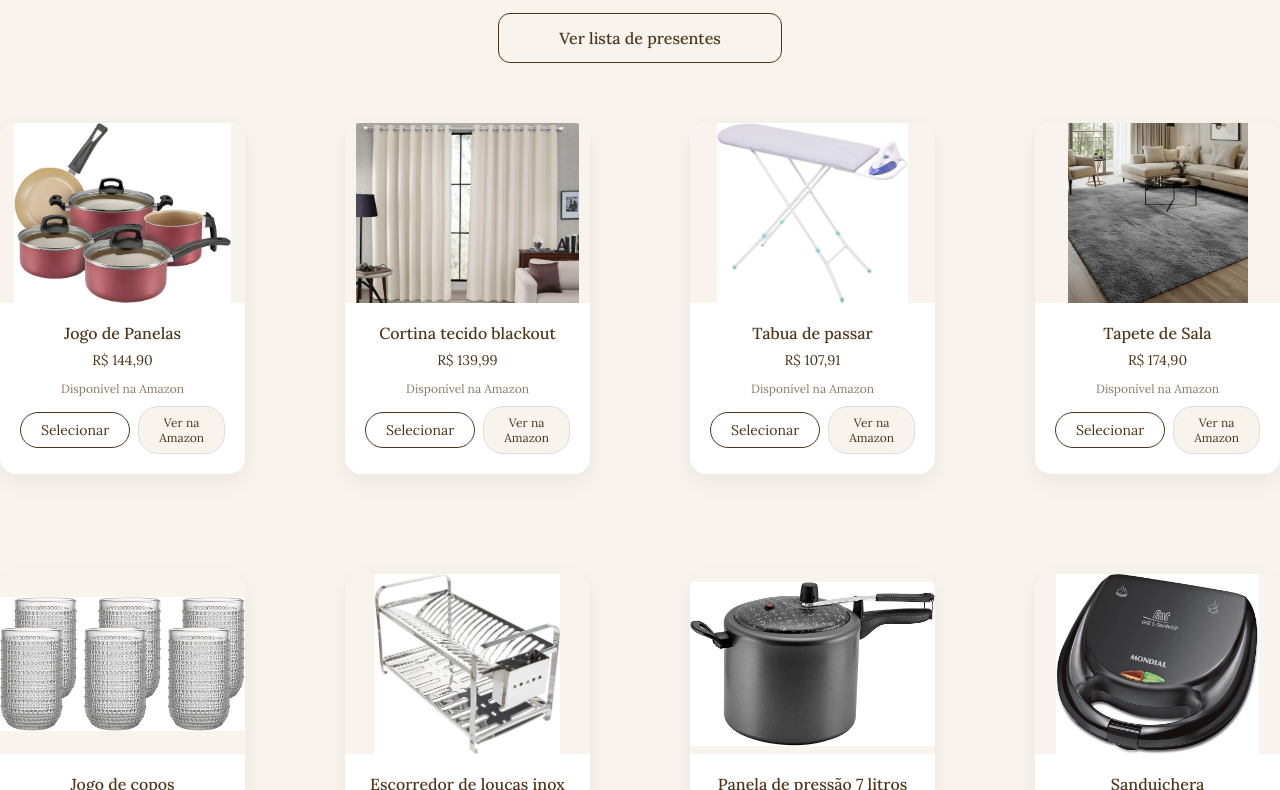
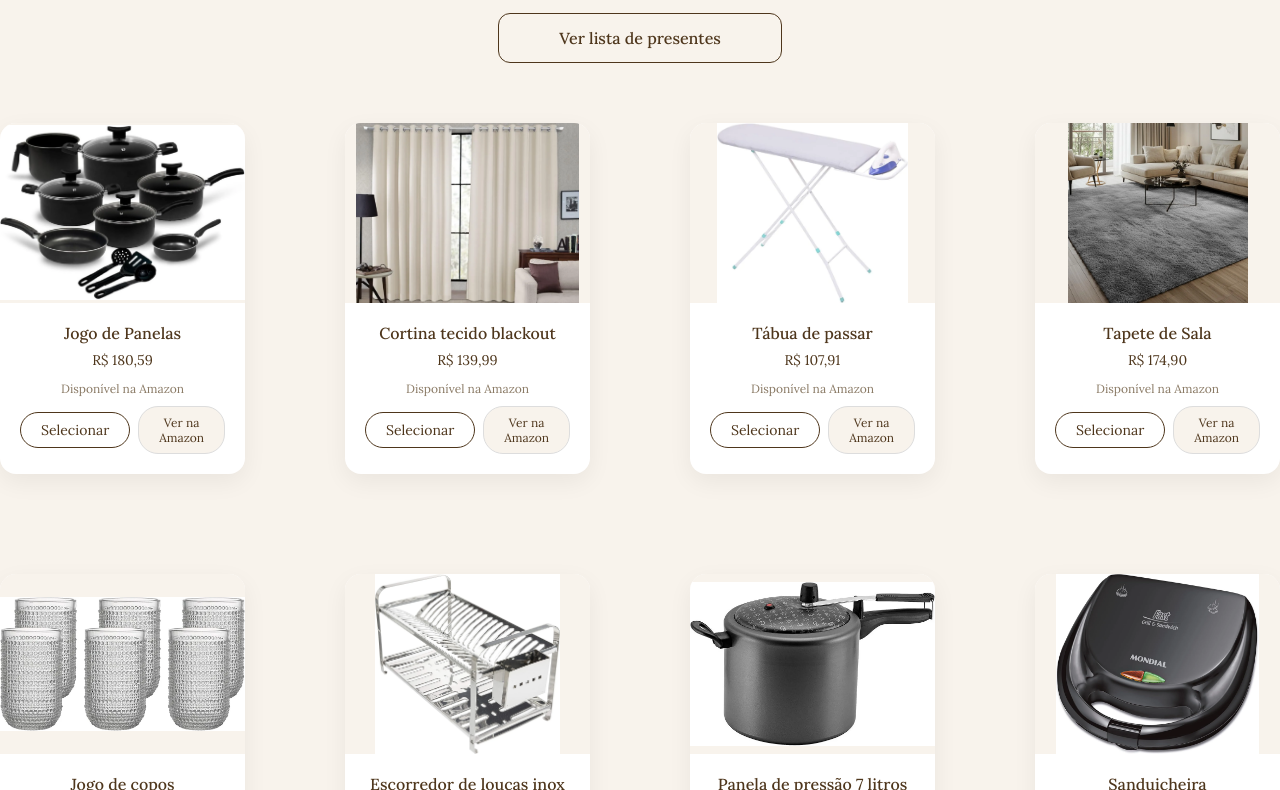
Before and after one commit to Israel-ops-cmd/cha-casanova, a React (Vite) app: page / in a window 1280 px wide. Shown: the part 1030-1820 px from the top of the page. Built offline with nearby package versions, Linux system fonts and the light colour scheme; no server answers; a web font is replaced by a local one.

Commit message:
doing backend

```diff
--- a/src/components/giftsSession/index.tsx
+++ b/src/components/giftsSession/index.tsx
@@ -1,4 +1,4 @@
-import React from "react"
+import React, { useEffect, useState } from "react"
 import {
   Container,
   FirstPart,
@@ -15,141 +15,126 @@ import {
   ButtonGroup,
   SelectButton,
   AmazonButton,
+  Overlay,
+  Modal,
+  ModalInput,
+  ModalButtons,
+  ConfirmButton,
+  CancelButton,
 } from "./style"
 
-import panela from "../../assets/jogo-de-panelas.webp"
+import panela from "../../assets/jogodepanelas.webp"
 import cortina from "../../assets/cortina.webp"
 import tabuadepassar from "../../assets/tabuadepassar.webp"
-import tapetedesala from '../../assets/tapetedesala.webp'
-import jogodecopos from '../../assets/jogodecopos (2).webp'
-import escorredor from '../../assets/escorredordelouças.webp'
-import panelapressao from '../../assets/paneladepressao.webp'
-import sanduichera from '../../assets/sanduichera.webp'
-import lixeira from '../../assets/lixeira.webp'
-import ferro from '../../assets/ferro.webp'
-import kitfrigideira from '../../assets/kitfrigideira.webp'
-import varal from '../../assets/varalportatil.webp'
-import espremedor from '../../assets/espremedor.webp'
+import tapetedesala from "../../assets/tapetedesala.webp"
+import jogodecopos from "../../assets/jogodecopos (2).webp"
+import escorredor from "../../assets/escorredordelouças.webp"
+import panelapressao from "../../assets/paneladepressao.webp"
+import sanduichera from "../../assets/sanduichera.webp"
+import lixeira from "../../assets/lixeira.webp"
+import ferro from "../../assets/ferro.webp"
+import kitfrigideira from "../../assets/kitfrigideira.webp"
+import varal from "../../assets/varalportatil.webp"
+import espremedor from "../../assets/espremedor.webp"
 
 type Gift = {
   id: number
   title: string
   price: string
-  image: string,
+  image: string
   amazonLink: string
 }
 
+const SHEET_MONKEY_URL =
+  "https://api.sheetmonkey.io/form/6SwjeFH488SpZQsJTBedD4"
+
+const SCRIPT_URL =
+  "https://script.google.com/macros/s/AKfycbxXKqycLDFYH0YMCIM6nTKcKNi0KTyNR3s9xm8aX35fNoWMdyGBEbEBmMOdpiE-XTjA/exec"
+
 const gifts: Gift[] = [
-  {
-    id: 1,
-    title: "Jogo de Panelas",
-    price: "R$ 144,90",
-    image: panela,
-    amazonLink: "https://www.amazon.com.br/Panelas-Antiaderente-Alum%C3%ADnio-Premium-Esp%C3%A1tula/dp/B0DFMY4QHB/ref=sr_1_1_sspa?__mk_pt_BR=%C3%85M%C3%85%C5%BD%C3%95%C3%91&crid=XJU38UOLSFLT&dib=eyJ2IjoiMSJ9.tYFpmRZzcbnete97x-NbudZwYf-4FYdg1qOxEq-_HNClqfNQg7gwljl9Nev4vcZ8bRLsi9PBQzZDZt4Us5MjkUwQwEM9REHBh_PjZGVOSm6aT1iw1Cf-eAt1Evoj9XbpxKAeKOtRTcqwrAMbczfuP0xbq5vrPOMZ1GC63SBW9o1tBUrc7Dqaf8H1-BPgs5RW9sNCl01uooD-NPIRy6kPD3bx9XcpMqYPa0T4b-DXWw-JHMdaWaUIPZBjojwBEc3nDVohlDpAQI3E0kqSBRpPk0OmBDxy3zqRNX1wpT9PqeE.d4a8m3ZQiaeE0wCC2R7_gV3Yjnb_3LcJiS7-tqUq0uA&dib_tag=se&keywords=jogo%2Bde%2Bpanelas&qid=1767787295&sprefix=jogo%2Bde%2Bpanelas%2Caps%2C319&sr=8-1-spons&ufe=app_do%3Aamzn1.fos.6a09f7ec-d911-4889-ad70-de8dd83c8a74&sp_csd=d2lkZ2V0TmFtZT1zcF9hdGY&th=1"
-  },
-  {
-    id: 2,
-    title: "Cortina tecido blackout",
-    price: "R$ 139,99",
-    image: cortina,
-    amazonLink: "https://www.amazon.com.br/Cortina-Tecido-Blackout-Corta-Palha/dp/B09Y6RR43P/ref=sr_1_5?__mk_pt_BR=%C3%85M%C3%85%C5%BD%C3%95%C3%91&crid=2UT5UXYM9T0WC&dib=eyJ2IjoiMSJ9.MpovUiYhw4Up2j_9t2Dc86XYbWe74eoIySA8cf99g1hqZfaKfSEPjIqbToU_a0WsdbkzvJ9irRQK0up6_XdYzfvRN0ry7tSxPR22Aw80WApiWQuAdLudxJGG42P_qU42hA89MpI-K2snjlsVobXzkhfCW8PVIKDVa8gwmuvPrsLnfwpv6R9i04Xrwls7YEjXwoRP6rv2oomc0MPqKMIv_CAye0Q_i9pFdIOogL4vUMc128FXNrMYZkyfgsH3gZjr4uEKWwDyi0fb_wK-nzbCfcDQQOVeZOKsgTBJTcXNvqs.bh8iRKJlLQD5jb7UvTD__-Nxg5uT9RnZkw0_8Uy3WrA&dib_tag=se&keywords=cortina%2Btecido%2Bblackout&qid=1767787609&sprefix=cortinas%2Btecido%2Bblaclout%2Caps%2C275&sr=8-5&ufe=app_do%3Aamzn1.fos.a492fd4a-f54d-4e8d-8c31-35e0a04ce61e&th=1"
-  },
-  {
-    id: 3,
-    title: "Tabua de passar",
-    price: "R$ 107,91",
-    image: tabuadepassar,
-    amazonLink: "https://www.amazon.com.br/Tabua-Passar-Roupa-Tecido-T%C3%A9rmico/dp/B0CGXZ6XM8/ref=sr_1_8?__mk_pt_BR=%C3%85M%C3%85%C5%BD%C3%95%C3%91&crid=73ZQIMG6HZ9F&dib=eyJ2IjoiMSJ9.DDHJAoZQyHYjpj4Rlnm3OKZ2FlQ7-3w9AqQjElcAPfQggCBYIMhEplqFJkyCHCP4hmRR0RP_m10d5e9U390SHzTUeRPYd0sX0TzBwPNrxaiKSsUKmPdaovLkktK0zEVbFrX-U5CzRCsKPuafPdrgUurXv0N76mM2Z07si_RA_8wFdl5xU8EiCSJPiSFcgePqUpDnWsuTTmP_fsgEohM1AJ1_GcS8pmRYvK6JQ21yEdVrrfzAP7WiFJhOn7rOL0gwb-cL4tIzoXrrnTyicqZ6dHC8vi5ePj7YrB3E6rah4E4.BgCcsKLDeukqRvrfcjmayNy4MFwrShv_Rd7z1uMXlcA&dib_tag=se&keywords=tabua+de+passar&qid=1767787808&sprefix=tabua+de+passar%2Caps%2C315&sr=8-8&ufe=app_do%3Aamzn1.fos.6121c6c4-c969-43ae-92f7-cc248fc6181d"
-  },
-  {
-    id: 4,
-    title: "Tapete de Sala",
-    price: "R$ 174,90",
-    image: tapetedesala,
-    amazonLink: "https://www.amazon.com.br/Beatriz-Enxovais-Antiderrapante-Retangular-Confort%C3%A1vel/dp/B0FKD2NCYN/ref=sr_1_6?crid=4LOH69HFBO5G&dib=eyJ2IjoiMSJ9.IatbtcU1lSJnn53W3elq6gde77aL-f3orxjbcYT7Tw9jQy1VHZsVxmlZWHfor_xknxTnczMSbvtmKSRQiqhZ3vpAwyjy3sZgKTaSQXnx3uPSFKrxMRSQvzPsZxNemOn1wkBbCdK9Yur7-jAQEI7-WoKLFjpLmQClJHaDGr4_wfsxtcjFfNeBTKS10uWs7SGNFQCFDdvprrF3eq-SM9b3NiBKyMo18n9gQyfmTfjfYskMDGutg7qkwxLLXJKatU-Ibp5czHosiTbVCCIZkw6S49dcZ8E4zZz9kiYOFgW8Buk.EDWqKRu5gof6gggICmFGHIjsFVnFRZflzpQYQsRGKYw&dib_tag=se&keywords=tapete%2Bde%2Bsala&qid=1767788279&sprefix=tapete%2Bde%2Bsala%2Caps%2C336&sr=8-6&ufe=app_do%3Aamzn1.fos.db68964d-7c0e-4bb2-a95c-e5cb9e32eb12&th=1"
-  },
-  {
-    id: 5,
-    title: "Jogo de copos",
-    price: "R$ 69,21",
-    image: jogodecopos,
-    amazonLink: "https://www.amazon.com.br/Haus-Concept-Copos-Esfera-Cristal/dp/B0DGHC16VY/ref=sr_1_1_sspa?crid=3H4LE2L3IB3YA&dib=eyJ2IjoiMSJ9.R_ST_xBYqErUwbYhuGt8KvRMEqylABN4CmQSy78VOsJ1Xetg4E0FfSsYZILnACoI3qhfAqVmlH0SowIbnBz6a-AApZdAJjo4H8mTW5hDuLFUnaBEFBGEehFj7ho1Ps8lgdDrEN2OyRJfrTRgdi8Iy6wK4zkM_lrTOYloNj63VGD5ytUj6g5unY_oAGiiKP94dTGynYt0uEWDnMrGSVc5dSRiCmrAGzFAhpN1Lx_5OWjHFhOY7u5lgjgMdKuUm-MOFhbbBjVPmqDpKLv4iTdz0R0hVdDfKccuw9fLUrSjVX0.3lMjnqC7jee_po77MRNGmPqcUUBkvl_WlfNE9c0UtCA&dib_tag=se&keywords=jogo+de+copos+12+pe%C3%A7as&qid=1767788690&sprefix=jogo+de+copos%2Caps%2C277&sr=8-1-spons&sp_csd=d2lkZ2V0TmFtZT1zcF9hdGY&psc=1"
-  },
-  {
-    id: 6,
-    title: "Escorredor de louças inox",
-    price: "R$ 129,90",
-    image: escorredor,
-    amazonLink: "https://www.amazon.com.br/Escorredor-Pratos-Porta-Talheres-Inox/dp/B0786TZMTH/ref=sr_1_5?crid=B6NDTR2RLIDV&dib=eyJ2IjoiMSJ9.wZCnrlCTo8zEJSNz96eZjx7CeGO1uYhK8fceTcnogICAo6ptrgbLV9gPkELQRlzhpdFrRZdCx9jPAIszmc6OX2rN8LLcdmQrFPgT1dqvsc5Yi3rUVpg3BaAl6PQ_kZEEzR12tSYWdWDWtnim8UjGeOq1iy13qX5E01fqkTs0r7WDwjYizYw31GNJ06CC69Gk8OT2IIVjSQr2sosO8eCiv_5Aj2pQ8GV6rocFUbHFnEiaaZWoCeh8ja2WkgY6Iwi2YKY2-THMHbRwMSYDt7t4cW6W_6N_qxfRbNlx4A7s-MY.sdTXU_OsQcmaN0kZFiiSvznYyye-WPRjDSlQh2Ul2sQ&dib_tag=se&keywords=escorredor+de+lou%C3%A7a+inox&qid=1767789371&sprefix=escorredor+de+%2Caps%2C291&sr=8-5&ufe=app_do%3Aamzn1.fos.6a09f7ec-d911-4889-ad70-de8dd83c8a74"
-  },
-  {
-    id: 7,
-    title: "Panela de pressão 7 litros",
-    price: "R$ 121,60",
-    image: panelapressao,
-    amazonLink: "https://www.amazon.com.br/PRESSAO-ALUMINIO-FECHAMENTO-INTERNO-MAGNIFIC/dp/B077V6S3XB/ref=sr_1_7?crid=2VFZ2LNMH7O9C&dib=eyJ2IjoiMSJ9.pthHz8VSj_e3-zO3PK_i_S04-mgCNn1Lf9LLAzoKD70OqDc949dD6XAK8pDa8DAZN2lKrXCGZNUilmEs5LInF4QoB-JSRg7h34Sam-YJhicz03gl81UzcDEMy7rl90yHtvrywyLcn8x0R3eJUng9GCM4saEJ2gta_NMV_4AtSB2TOVwHYwzDkX9A5UHNoL3ABfJJsM8dvea9mRtj_EhRiXL64v4gRy76Dg_Z4neCCvvriAg5V1_46Qe4Y1Se9zYBvTfcHdvHDaZFW1nvZx5XZiXihnX0WgyezHq-o29rZn4.-KhTZliGZDN_KNKnefvDYJVp3GXsIsM6NXo1Fiia0U0&dib_tag=se&keywords=panela+de+press%C3%A3o+7+litros&qid=1767789709&sprefix=panela+de+press%C3%A3o+7+litros%2Caps%2C262&sr=8-7&ufe=app_do%3Aamzn1.fos.6a09f7ec-d911-4889-ad70-de8dd83c8a74"
-  },
-  {
-    id: 8,
-    title: "Sanduichera",
-    price: "R$ 60,83",
-    image: sanduichera,
-    amazonLink: "https://www.amazon.com.br/Sanduicheira-Grill-Sandwich-Mondial-S-12/dp/B076FGX8GR/ref=sr_1_7?__mk_pt_BR=%C3%85M%C3%85%C5%BD%C3%95%C3%91&crid=87OD4NPEMEBA&dib=eyJ2IjoiMSJ9.UzCUWFzZFZ66hdicWvWpyRXdv0ehTEdbIFA_NkHqaJxtYBIN398QKkTHFPzdNnB_neWOfoiVvq_MyDASDq3EoVWj1XSP0ZpHDJcfZ6iZWPtBpXEM8dzBon-ofrDox0XgF-twqTwxtGFdxMZ3kePn1KHK2rL9iSHqeaSiVZn_Ns3B-pbAmsERZ36q8-YHANWHQEFZ6R_vYGvS0NqSS6-5iBHw1snJUAcAkR5f5CY2uGqSYR2US9c7Qnw7Nf7UNCXtMqsyg4uljkzKD9yb5DapznGMcDH9f55i9siZWRZHCPI.TiVMwO9rqMKX_EBmvDV2neg9dIw_jr8tDINKlwCZL4s&dib_tag=se&keywords=sanduicheira&qid=1767791840&sprefix=sanduicher%2Caps%2C316&sr=8-7&th=1"
-  },
-  {
-    id: 9,
-    title: "Lixeira inox",
-    price: "R$ 57,49",
-    image: lixeira,
-    amazonLink: "https://www.amazon.com.br/Lixeira-Litros-Pedal-Antiderrapante-Remov%C3%ADvel/dp/B0G26ZWFLD/ref=sr_1_2_sspa?crid=2LW6HSYVO5SZG&dib=eyJ2IjoiMSJ9.FeMnhRgNNlEiPGH2SQj9HAgnK78fq2-eU5f5nRCwbJn4D7GyTz-vrzyYKXz699SCrC5nyyWCJBdr0Hq6Y5hcYJH1kke0OGtcsgF8_TS7kyu478mYdFAhkUvy4BYTAAsh144DlPkPBcLAubU-zUu3AG0axYET396S1n7XjflCwkRg54O91TCRn4HPhDFtrV8Pn1rBYW2PDlEZ9WvfHg3rGbsNMIT-oCs70QibhSkODL4WYSw9zqTQ8-hF8Krl3wTlPyRo5YY6tquGcCgR1KtsgKgP7ou5Cv4GX-eJGdrBRxI.Gu9-gBB7jFFL0280tOrsRnq3Pny1aXJs5OfozaU9h2o&dib_tag=se&keywords=lixeira+inox&qid=1767792149&sprefix=lixeira+inox%2Caps%2C294&sr=8-2-spons&ufe=app_do%3Aamzn1.fos.6d798eae-cadf-45de-946a-f477d47705b9&sp_csd=d2lkZ2V0TmFtZT1zcF9hdGY&psc=1"
-  },
-  {
-    id: 10,
-    title: "Ferro de passar roupa",
-    price: "R$ 99,00",
-    image: ferro,
-    amazonLink: "https://www.amazon.com.br/Ferro-Met%C3%A1lico-Black-Decker-Preto/dp/B07613Y23B/ref=sr_1_6?crid=2QAU9255467DR&dib=eyJ2IjoiMSJ9.CH9vzOkr6whuM0XbSly3iC0OwqQbTC8eReZPVZQR6lTl2r7n_Kp9Ra9LNZ4mR2B0mDiTcjBCOuFCvZfEG54k0j18QcI35NRyKrR6Bn85E3sHKguaIhWOs-U8bLVGZA9yN-KQN_kDrZ14m85F77zgr3uFHApE4o9NxfmFkELYac-M8BNE4z_y1nIlov4egs2xvBdvyyeu9XGgLgqVOIeGSbTb7UyQJsfLj3xnN5XDQT7UVZGBUCWtP41VpJB8CxmUomVkTZwOjdYq3WpEBFRgOiJpXHwliWHAVVEuW9LHeYk.QjYj9fUs6BOsYnezXC-qRJAJ1nNpYr4rcIF-FPdJJOY&dib_tag=se&keywords=ferro+de+passar+roupa&qid=1767792562&sprefix=ferro+de+%2Caps%2C289&sr=8-6"
-  },
-  {
-    id: 11,
-    title: "Kit de frigideiras",
-    price: "R$ 77,90",
-    image: kitfrigideira,
-    amazonLink: "https://www.amazon.com.br/Tramontina-JOGO-FRIGIDEIRAS-CARIBE-PRETO/dp/B09W48TKX2/ref=sr_1_5?__mk_pt_BR=%C3%85M%C3%85%C5%BD%C3%95%C3%91&crid=3NJ5Y40R9DRMX&dib=eyJ2IjoiMSJ9.lPyy5NuPHOMljzdDqBe_mf4S8ZMzQXDrKe-OUZczJqgw0_f4hQGqKuR9Jun7VbNJ2yVxVHloekTIgDCq2F_SNO2-csRE9bWmZ63kn8ywsovU8qXoFyQlbzGvMoU-lIzDFZZPprRG_j2re6dHfRQ-trwd744f5YrlTppbXXrPdk93us3nu0CSdkCF-XC_WqLSI3gvJDKhQ5JZYpMigH8FAw8IETiyheBkaV9iJr9CIcBX5D7cDoHsKcOeXlbubbdJ9xBgaS-ZMcWT1QrNl-kwAz-uvcZgKkXBw998-RKCuOM.td89_h7Qx1e9MjgrPm51GEGbDSAFTKxfYolk1FkP5Ho&dib_tag=se&keywords=kit+de+frigideira&qid=1767792948&sprefix=kit+de+frigideira%2Caps%2C283&sr=8-5"
-  },
-  {
-    id: 12,
-    title: "Varal portátil sanfonado",
-    price: "R$ 149,90",
-    image: varal,
-    amazonLink: "https://www.amazon.com.br/Parede-Sanfonado-varetas-Suporta-Roupas/dp/B0FKCR4LN7/ref=sr_1_41?crid=QD00OLBF0ZGC&dib=eyJ2IjoiMSJ9.vdmh3Z-AJKE_RaJOGnCKA__gpdxsUcdeqUPs7ezgfNBBGTLhbPK01a2aFCskkdYPueUKtsq64PNWFmhPpIVD_K_AII55v8_8_UWRB0r3PvVR_qusDxhIrFU4bKJsGsW9XhOBc9sGdHFTLeQpY-Ye2MNpRLgZIdvMpe30ELJRC1GDPROT68HGPpVCgqPDMtPiblB7kBeIiG-cmlW64d2JHH5a5VQBZOQzSrn8UdQmvZwo1Lq8n86lEtvvF364j_UjrZb7yH-0NaxFGrjBcH_umXHeEdkyhxBGWM3mf8IWziw.fFC62Go3ubtadu7lZAea_Y51XAL-I-kZRCODjD6hVHM&dib_tag=se&keywords=varal%2Bportatil%2Bde%2Bparede&qid=1767793549&sprefix=varal%2Bportatil%2Caps%2C213&sr=8-41&ufe=app_do%3Aamzn1.fos.6a09f7ec-d911-4889-ad70-de8dd83c8a74&th=1"
-  },
-  {
-    id: 13,
-    title: "Espremedor de laranja",
-    price: "R$ 169,00",
-    image: espremedor,
-    amazonLink: "https://www.amazon.com.br/Velocidades-KOOKIN-Multifuncional-Espremedor-Aprimoradas/dp/B0G38CWP2H/ref=sr_1_1_sspa?crid=3LSE8AFZACZKV&dib=eyJ2IjoiMSJ9.eMb7_IJ6YhwTfy6YhQx5XHfo4sQAsgJ_v92JgYMCLbaLuIdoOsW2poKcyTWZ0hQanW0mQvrvAK-fWZLmXfrvbme5eoBXz2-eN2OI5iwWk76RrGA4t3gknRB-2XjcFjgROmG8Kj55b07-ckiAPjkKLVJkOnKpMLw03CQ-9lWOYQeUnxaqUe2u_tTgbNK0y0CNhEg8oVuwmqEiE4HVrW-LkF4oXdW8TWYwD8QqZbTmmE2YeLvDbJJ77HpyTjaFYyTjCwz4CaEKzaeXgqU5FuucSmvudliyJQpsiQqTTEAmmZM.BkuhGNU-tsaPieV-BzCmT4YD6bkQGGgxphtbEah-Jh4&dib_tag=se&keywords=espremedor%2Bde%2Blaranja&qid=1767794211&sprefix=espremed%2Caps%2C300&sr=8-1-spons&ufe=app_do%3Aamzn1.fos.db68964d-7c0e-4bb2-a95c-e5cb9e32eb12&sp_csd=d2lkZ2V0TmFtZT1zcF9hdGY&th=1"
-  },
+  { id: 1, title: "Jogo de Panelas", price: "R$ 180,59", image: panela, amazonLink: "https://www.amazon.com.br/Panelas-Pe%C3%A7as-Preto-Antiaderente-Utens%C3%ADlios/dp/B0BVRMSG5Q" },
+  { id: 2, title: "Cortina tecido blackout", price: "R$ 139,99", image: cortina, amazonLink: "https://www.amazon.com.br/" },
+  { id: 3, title: "Tábua de passar", price: "R$ 107,91", image: tabuadepassar, amazonLink: "https://www.amazon.com.br/" },
+  { id: 4, title: "Tapete de Sala", price: "R$ 174,90", image: tapetedesala, amazonLink: "https://www.amazon.com.br/" },
+  { id: 5, title: "Jogo de copos", price: "R$ 69,21", image: jogodecopos, amazonLink: "https://www.amazon.com.br/" },
+  { id: 6, title: "Escorredor de louças inox", price: "R$ 129,90", image: escorredor, amazonLink: "https://www.amazon.com.br/" },
+  { id: 7, title: "Panela de pressão 7 litros", price: "R$ 121,60", image: panelapressao, amazonLink: "https://www.amazon.com.br/" },
+  { id: 8, title: "Sanduicheira", price: "R$ 60,83", image: sanduichera, amazonLink: "https://www.amazon.com.br/" },
+  { id: 9, title: "Lixeira inox", price: "R$ 57,49", image: lixeira, amazonLink: "https://www.amazon.com.br/" },
+  { id: 10, title: "Ferro de passar roupa", price: "R$ 99,00", image: ferro, amazonLink: "https://www.amazon.com.br/" },
+  { id: 11, title: "Kit de frigideiras", price: "R$ 77,90", image: kitfrigideira, amazonLink: "https://www.amazon.com.br/" },
+  { id: 12, title: "Varal portátil sanfonado", price: "R$ 149,90", image: varal, amazonLink: "https://www.amazon.com.br/" },
+  { id: 13, title: "Espremedor de laranja", price: "R$ 169,00", image: espremedor, amazonLink: "https://www.amazon.com.br/" },
 ]
 
 export const Gifts: React.FC = () => {
+  const [selectedGifts, setSelectedGifts] = useState<number[]>([])
+  const [loading, setLoading] = useState(true)
+  const [modalOpen, setModalOpen] = useState(false)
+  const [guestName, setGuestName] = useState("")
+  const [currentGift, setCurrentGift] = useState<Gift | null>(null)
+
+  // Busca presentes já selecionados
+  useEffect(() => {
+    fetch(SCRIPT_URL, { cache: "no-store" })
+      .then(res => res.json())
+      .then((selectedTitles: string[]) => {
+        const ids = gifts
+          .filter(gift => selectedTitles.includes(gift.title))
+          .map(gift => gift.id)
+        setSelectedGifts(ids)
+        setLoading(false)
+      })
+      .catch(err => {
+        console.error("Erro ao buscar presentes:", err)
+        setLoading(false)
+      })
+  }, [])
+
+  const openModal = (gift: Gift) => {
+    setCurrentGift(gift)
+    setModalOpen(true)
+  }
+
+  const closeModal = () => {
+    setModalOpen(false)
+    setGuestName("")
+    setCurrentGift(null)
+  }
+
+  const handleSubmit = (e: React.FormEvent<HTMLFormElement>) => {
+    e.preventDefault()
+    if (!currentGift) return
+
+    // Bloqueia o botão imediatamente
+    setSelectedGifts(prev => [...prev, currentGift.id])
+
+    // Envia para SheetMonkey
+    const formData = new FormData(e.currentTarget)
+    fetch(SHEET_MONKEY_URL, { method: "POST", body: formData })
+      .then(() => closeModal())
+      .catch(err => {
+        console.error("Erro ao enviar para SheetMonkey:", err)
+        closeModal()
+      })
+  }
+
   return (
+    <>
       <Container>
         <FirstPart>
           <StyledH1>Lista de Presentes</StyledH1>
-
           <Styledp>
             Preparamos essa lista com muito carinho para quem deseja nos presentear.
             <br />
             Sua presença já é um presente.
           </Styledp>
-
           <StyledButton>Ver lista de presentes</StyledButton>
         </FirstPart>
 
         <SecondPart>
-        {gifts.map((gift) => (
+          {!loading ? (
+            gifts.map((gift) => (
               <Card key={gift.id}>
                 <CardImage>
                   <img src={gift.image} alt={gift.title} />
@@ -158,24 +143,55 @@ export const Gifts: React.FC = () => {
                 <CardContent>
                   <CardTitle>{gift.title}</CardTitle>
                   <CardPrice>{gift.price}</CardPrice>
-
                   <StoreLabel>Disponível na Amazon</StoreLabel>
 
                   <ButtonGroup>
-                <SelectButton>Selecionar</SelectButton>
+                    <SelectButton
+                      onClick={() => openModal(gift)}
+                      disabled={selectedGifts.includes(gift.id)}
+                    >
+                      {selectedGifts.includes(gift.id)
+                        ? "Item selecionado"
+                        : "Selecionar"}
+                    </SelectButton>
 
-                <AmazonButton
-                  href={gift.amazonLink}
-                  target="_blank"
-                  rel="noopener noreferrer"
-                >
+                    <AmazonButton href={gift.amazonLink} target="_blank">
                       Ver na Amazon
                     </AmazonButton>
                   </ButtonGroup>
                 </CardContent>
               </Card>
-        ))}
+            ))
+          ) : (
+            <p>Carregando presentes...</p>
+          )}
         </SecondPart>
+
+        {modalOpen && currentGift && (
+          <Overlay>
+            <Modal>
+              <p><strong>{currentGift.title}</strong></p>
+
+              <form onSubmit={handleSubmit}>
+                <ModalInput
+                  name="Name"
+                  placeholder="Seu nome"
+                  value={guestName}
+                  onChange={(e) => setGuestName(e.target.value)}
+                  required
+                />
+                <input type="hidden" name="Presente" value={currentGift.title} />
+                <input type="hidden" name="Data" value={new Date().toLocaleString()} />
+
+                <ModalButtons>
+                  <ConfirmButton type="submit">Confirmar</ConfirmButton>
+                  <CancelButton type="button" onClick={closeModal}>Cancelar</CancelButton>
+                </ModalButtons>
+              </form>
+            </Modal>
+          </Overlay>
+        )}
       </Container>
+    </>
   )
 }
```
Also changed, not shown: src/components/giftsSession/style.ts (+48 -0 lines), src/components/header/index.tsx (+1 -1 lines), src/assets/jogo-de-panelas.webp (deleted), src/assets/jogodepanelas.webp (added). Lines whose indentation alone changed are shown as unchanged.
